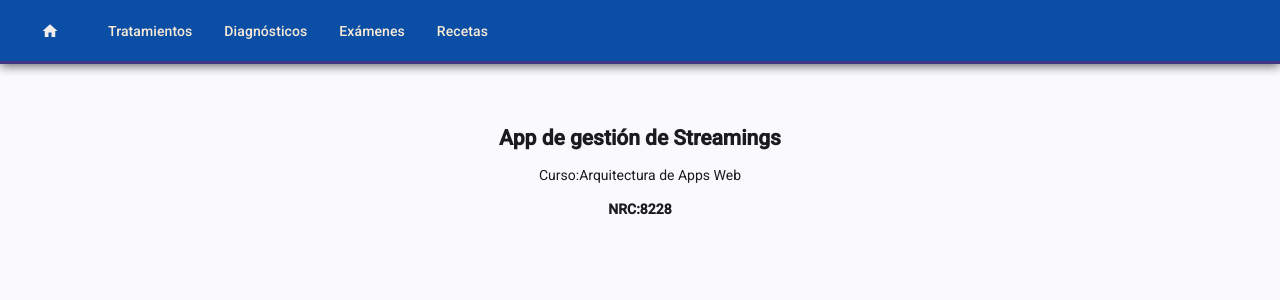
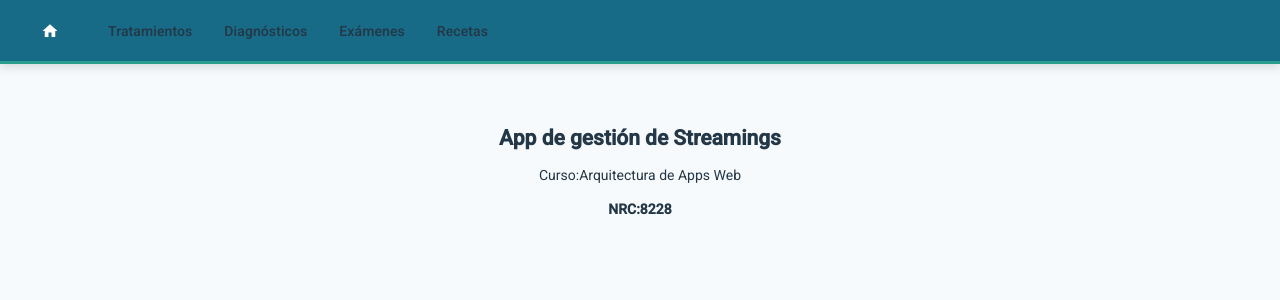
Before and after one commit to CarlosCollao2303/Proyect_Arqui_Web_Front, an Angular app: page / in a window 1280 px wide. Shown: the top 300 px of the page. Built offline with nearby package versions, Linux system fonts and the light colour scheme.

Commit message:
Implementacion de la paleta de colores

```diff
--- a/src/app/components/diagnosticoscomponent/dinsertarcomponent/dinsertarcomponent.css
+++ b/src/app/components/diagnosticoscomponent/dinsertarcomponent/dinsertarcomponent.css
@@ -3,16 +3,16 @@
   max-width: 650px;
   margin: 35px auto;
   padding: 25px 30px;
-  background-color: #fff;
+  background-color: var(--color-surface);
   border-radius: 14px;
-  box-shadow: 0 4px 18px rgba(0, 0, 0, 0.1);
+  box-shadow: 0 4px 18px rgba(36, 55, 70, 0.1);
   font-family: Arial, sans-serif;
   box-sizing: border-box;
 }
 
 h2 {
   text-align: center;
-  color: #2e2e7d;
+  color: var(--color-primary);
   font-size: 28px;
   font-weight: 700;
   margin: 0 0 15px;
@@ -32,15 +32,15 @@ button[type="submit"] {
   width: 100%;
   min-height: 42px;
   margin-top: 5px;
-  background-color: #2e367d;
-  color: white;
+  background-color: var(--color-primary);
+  color: var(--color-surface);
   font-size: 16px;
   font-weight: bold;
   border-radius: 8px;
 }
 
 button[type="submit"]:hover {
-  background-color: #1b2a5e;
+  background-color: #12566D;
 }
 
 p {
@@ -48,7 +48,7 @@ p {
   text-align: center;
   font-size: 15px;
   font-weight: 600;
-  color: #2d24a9;
+  color: var(--color-secondary);
 }
 
 @media (max-width: 600px) {
--- a/src/app/components/diagnosticoscomponent/dlistarcomponent/dlistarcomponent.css
+++ b/src/app/components/diagnosticoscomponent/dlistarcomponent/dlistarcomponent.css
@@ -2,14 +2,14 @@
   display: block;
   padding: 25px;
   font-family: Arial, sans-serif;
-  background-color: #f5f7f5;
+  background-color: var(--color-background);
   min-height: 80vh;
   box-sizing: border-box;
 }
 
 h2 {
   text-align: center;
-  color: #1b3a9d;
+  color: var(--color-primary);
   font-size: 28px;
   font-weight: bold;
   margin: 10px 0 25px;
@@ -27,7 +27,7 @@ h2 {
 .busqueda-id input {
   min-height: 38px;
   padding: 0 10px;
-  border: 1px solid #9da6c8;
+  border: 1px solid var(--color-border);
   border-radius: 6px;
 }
 
@@ -37,36 +37,36 @@ table {
   background-color: white;
   border-radius: 10px;
   overflow: hidden;
-  box-shadow: 0 4px 12px rgba(0, 0, 0, 0.1);
+  box-shadow: 0 4px 12px rgba(36, 55, 70, 0.1);
 }
 
 th[mat-header-cell] {
-  background-color: #d6dbf8;
-  color: #212320;
+  background-color: var(--color-primary-light);
+  color: var(--color-text);
   font-size: 14px;
   font-weight: 700;
   padding: 14px 16px;
   text-align: center;
   text-transform: uppercase;
   letter-spacing: 0.5px;
-  border-bottom: 3px solid #3e4586;
+  border-bottom: 3px solid var(--color-primary);
   white-space: nowrap;
 }
 
 td[mat-cell] {
-  color: #333;
+  color: var(--color-text);
   font-size: 14px;
   padding: 14px 16px;
   text-align: center;
-  border-bottom: 1px solid #e0e0e0;
+  border-bottom: 1px solid var(--color-border);
 }
 
 tr[mat-row]:nth-child(even) {
-  background-color: #f1f2f8;
+  background-color: var(--color-background);
 }
 
 tr[mat-row]:hover {
-  background-color: #c9d6f3;
+  background-color: rgba(42, 157, 143, 0.12);
   transition: background-color 0.2s ease;
 }
 
@@ -75,23 +75,23 @@ p {
   margin: 30px auto;
   padding: 18px;
   max-width: 500px;
-  background-color: white;
-  color: #3044c8;
+  background-color: var(--color-surface);
+  color: var(--color-primary);
   font-size: 16px;
   font-weight: 600;
   border-radius: 8px;
-  box-shadow: 0 3px 10px rgba(0, 0, 0, 0.08);
+  box-shadow: 0 3px 10px rgba(36, 55, 70, 0.08);
 }
 
 .btn-eliminar {
-  color: rgb(21, 29, 190);
+  color: var(--color-secondary);
   border: none;
   box-shadow: none;
   background: transparent;
 }
 
 .btn-eliminar:hover {
-  background-color: #b8b9f3;
+  background-color: var(--color-primary-light);
 }
 
 @media (max-width: 600px) {
--- a/src/app/components/examenescomponent/einsertarcomponent/einsertarcomponent.css
+++ b/src/app/components/examenescomponent/einsertarcomponent/einsertarcomponent.css
@@ -3,16 +3,16 @@
   max-width: 650px;
   margin: 35px auto;
   padding: 25px 30px;
-  background-color: #fff;
+  background-color: var(--color-surface);
   border-radius: 14px;
-  box-shadow: 0 4px 18px rgba(0, 0, 0, 0.1);
+  box-shadow: 0 4px 18px rgba(36, 55, 70, 0.1);
   font-family: Arial, sans-serif;
   box-sizing: border-box;
 }
 
 h2 {
   text-align: center;
-  color: #2e2e7d;
+  color: var(--color-primary);
   font-size: 28px;
   font-weight: 700;
   margin: 0 0 15px;
@@ -32,15 +32,15 @@ button[type="submit"] {
   width: 100%;
   min-height: 42px;
   margin-top: 5px;
-  background-color: #2e367d;
-  color: white;
+  background-color: var(--color-primary);
+  color: var(--color-surface);
   font-size: 16px;
   font-weight: bold;
   border-radius: 8px;
 }
 
 button[type="submit"]:hover {
-  background-color: #1b2a5e;
+  background-color: #12566D;
 }
 
 p {
@@ -48,7 +48,7 @@ p {
   text-align: center;
   font-size: 15px;
   font-weight: 600;
-  color: #2d24a9;
+  color: var(--color-secondary);
 }
 
 @media (max-width: 600px) {
--- a/src/app/components/examenescomponent/elistarcomponent/elistarcomponent.css
+++ b/src/app/components/examenescomponent/elistarcomponent/elistarcomponent.css
@@ -2,14 +2,14 @@
   display: block;
   padding: 25px;
   font-family: Arial, sans-serif;
-  background-color: #f5f7f5;
+  background-color: var(--color-background);
   min-height: 80vh;
   box-sizing: border-box;
 }
 
 h2 {
   text-align: center;
-  color: #1b3a9d;
+  color: var(--color-primary);
   font-size: 28px;
   font-weight: bold;
   margin: 10px 0 25px;
@@ -27,7 +27,7 @@ h2 {
 .busqueda-id input {
   min-height: 38px;
   padding: 0 10px;
-  border: 1px solid #9da6c8;
+  border: 1px solid var(--color-border);
   border-radius: 6px;
 }
 
@@ -37,36 +37,36 @@ table {
   background-color: white;
   border-radius: 10px;
   overflow: hidden;
-  box-shadow: 0 4px 12px rgba(0, 0, 0, 0.1);
+  box-shadow: 0 4px 12px rgba(36, 55, 70, 0.1);
 }
 
 th[mat-header-cell] {
-  background-color: #d6dbf8;
-  color: #212320;
+  background-color: var(--color-primary-light);
+  color: var(--color-text);
   font-size: 14px;
   font-weight: 700;
   padding: 14px 16px;
   text-align: center;
   text-transform: uppercase;
   letter-spacing: 0.5px;
-  border-bottom: 3px solid #3e4586;
+  border-bottom: 3px solid var(--color-primary);
   white-space: nowrap;
 }
 
 td[mat-cell] {
-  color: #333;
+  color: var(--color-text);
   font-size: 14px;
   padding: 14px 16px;
   text-align: center;
-  border-bottom: 1px solid #e0e0e0;
+  border-bottom: 1px solid var(--color-border);
 }
 
 tr[mat-row]:nth-child(even) {
-  background-color: #f1f2f8;
+  background-color: var(--color-background);
 }
 
 tr[mat-row]:hover {
-  background-color: #c9d6f3;
+  background-color: rgba(42, 157, 143, 0.12);
   transition: background-color 0.2s ease;
 }
 
@@ -75,23 +75,23 @@ p {
   margin: 30px auto;
   padding: 18px;
   max-width: 500px;
-  background-color: white;
-  color: #3044c8;
+  background-color: var(--color-surface);
+  color: var(--color-primary);
   font-size: 16px;
   font-weight: 600;
   border-radius: 8px;
-  box-shadow: 0 3px 10px rgba(0, 0, 0, 0.08);
+  box-shadow: 0 3px 10px rgba(36, 55, 70, 0.08);
 }
 
 .btn-eliminar {
-  color: rgb(21, 29, 190);
+  color: var(--color-secondary);
   border: none;
   box-shadow: none;
   background: transparent;
 }
 
 .btn-eliminar:hover {
-  background-color: #b8b9f3;
+  background-color: var(--color-primary-light);
 }
 
 @media (max-width: 600px) {
--- a/src/app/components/menucomponent/menucomponent.css
+++ b/src/app/components/menucomponent/menucomponent.css
@@ -1,48 +1,39 @@
 mat-toolbar {
 
- background: #0b4ea5;
+ background: var(--color-primary);
 
- color: #ffffff;
+ color: var(--color-surface);
 
  padding: 0 24px;
 
  gap: 8px;
 
- box-shadow: 0 2px 10px rgba(0, 0, 0, 0.6);
+ box-shadow: 0 2px 10px rgba(36, 55, 70, 0.2);
 
- border-bottom: 3px solid #3f3584;
+ border-bottom: 3px solid var(--color-secondary);
 
- --mat-button-text-label-text-color: #ffffff;
+ --mat-button-text-label-text-color: var(--color-surface);
 
 }
 
 
 
-button {
-
- color: #171313;
-
+.nav-button {
+ color: var(--color-surface);
  font-weight: 500;
-
  border-radius: 8px;
-
  transition: background 0.2s;
-
-
 }
 
 
-
-button:hover {
-
- background: rgba(229, 9, 20, 0.2);
-
+.nav-button:hover {
+ background: rgba(117, 183, 158, 0.2);
 }
 
 
 
 mat-icon {
 
- color: #f2ecec;
+ color: var(--color-surface);
 
 }
--- a/src/app/components/menucomponent/menucomponent.html
+++ b/src/app/components/menucomponent/menucomponent.html
@@ -1,28 +1,28 @@
 <div class="container">
   <mat-toolbar>
-    <button matButton>
+    <button matButton class="nav-button">
       <mat-icon aria-hidden="false" aria-label="Example home icon" fontIcon="home"></mat-icon>
     </button>
 
-    <button matButton [matMenuTriggerFor]="menuTratamientos" style="color: antiquewhite;">Tratamientos</button>
+    <button matButton class="nav-button" [matMenuTriggerFor]="menuTratamientos">Tratamientos</button>
     <mat-menu #menuTratamientos="matMenu">
       <button mat-menu-item routerLink="/tratamientos/listar">Listar</button>
       <button mat-menu-item routerLink="/tratamientos/insertar">Insertar</button>
     </mat-menu>
 
-    <button matButton [matMenuTriggerFor]="menuDiagnosticos" style="color: antiquewhite;">Diagnósticos</button>
+    <button matButton class="nav-button" [matMenuTriggerFor]="menuDiagnosticos">Diagnósticos</button>
     <mat-menu #menuDiagnosticos="matMenu">
       <button mat-menu-item routerLink="/diagnosticos/listar">Listar</button>
       <button mat-menu-item routerLink="/diagnosticos/insertar">Insertar</button>
     </mat-menu>
 
-    <button matButton [matMenuTriggerFor]="menuExamenes" style="color: antiquewhite;">Exámenes</button>
+    <button matButton class="nav-button" [matMenuTriggerFor]="menuExamenes">Exámenes</button>
     <mat-menu #menuExamenes="matMenu">
       <button mat-menu-item routerLink="/examenes/listar">Listar</button>
       <button mat-menu-item routerLink="/examenes/insertar">Insertar</button>
     </mat-menu>
 
-    <button matButton [matMenuTriggerFor]="menuRecetas" style="color: antiquewhite;">Recetas</button>
+    <button matButton class="nav-button" [matMenuTriggerFor]="menuRecetas">Recetas</button>
     <mat-menu #menuRecetas="matMenu">
       <button mat-menu-item routerLink="/recetas/listar">Listar</button>
       <button mat-menu-item routerLink="/recetas/insertar">Insertar</button>
--- a/src/app/components/recetascomponent/rinsertarcomponent/rinsertarcomponent.css
+++ b/src/app/components/recetascomponent/rinsertarcomponent/rinsertarcomponent.css
@@ -3,16 +3,16 @@
   max-width: 650px;
   margin: 35px auto;
   padding: 25px 30px;
-  background-color: #fff;
+  background-color: var(--color-surface);
   border-radius: 14px;
-  box-shadow: 0 4px 18px rgba(0, 0, 0, 0.1);
+  box-shadow: 0 4px 18px rgba(36, 55, 70, 0.1);
   font-family: Arial, sans-serif;
   box-sizing: border-box;
 }
 
 h2 {
   text-align: center;
-  color: #2e2e7d;
+  color: var(--color-primary);
   font-size: 28px;
   font-weight: 700;
   margin: 0 0 15px;
@@ -32,15 +32,15 @@ button[type="submit"] {
   width: 100%;
   min-height: 42px;
   margin-top: 5px;
-  background-color: #2e367d;
-  color: white;
+  background-color: var(--color-primary);
+  color: var(--color-surface);
   font-size: 16px;
   font-weight: bold;
   border-radius: 8px;
 }
 
 button[type="submit"]:hover {
-  background-color: #1b2a5e;
+  background-color: #12566D;
 }
 
 p {
@@ -48,7 +48,7 @@ p {
   text-align: center;
   font-size: 15px;
   font-weight: 600;
-  color: #2d24a9;
+  color: var(--color-secondary);
 }
 
 @media (max-width: 600px) {
--- a/src/app/components/recetascomponent/rlistarcomponent/rlistarcomponent.css
+++ b/src/app/components/recetascomponent/rlistarcomponent/rlistarcomponent.css
@@ -2,14 +2,14 @@
   display: block;
   padding: 25px;
   font-family: Arial, sans-serif;
-  background-color: #f5f7f5;
+  background-color: var(--color-background);
   min-height: 80vh;
   box-sizing: border-box;
 }
 
 h2 {
   text-align: center;
-  color: #1b3a9d;
+  color: var(--color-primary);
   font-size: 28px;
   font-weight: bold;
   margin: 10px 0 25px;
@@ -27,7 +27,7 @@ h2 {
 .busqueda-id input {
   min-height: 38px;
   padding: 0 10px;
-  border: 1px solid #9da6c8;
+  border: 1px solid var(--color-border);
   border-radius: 6px;
 }
 
@@ -37,36 +37,36 @@ table {
   background-color: white;
   border-radius: 10px;
   overflow: hidden;
-  box-shadow: 0 4px 12px rgba(0, 0, 0, 0.1);
+  box-shadow: 0 4px 12px rgba(36, 55, 70, 0.1);
 }
 
 th[mat-header-cell] {
-  background-color: #d6dbf8;
-  color: #212320;
+  background-color: var(--color-primary-light);
+  color: var(--color-text);
   font-size: 14px;
   font-weight: 700;
   padding: 14px 16px;
   text-align: center;
   text-transform: uppercase;
   letter-spacing: 0.5px;
-  border-bottom: 3px solid #3e4586;
+  border-bottom: 3px solid var(--color-primary);
   white-space: nowrap;
 }
 
 td[mat-cell] {
-  color: #333;
+  color: var(--color-text);
   font-size: 14px;
   padding: 14px 16px;
   text-align: center;
-  border-bottom: 1px solid #e0e0e0;
+  border-bottom: 1px solid var(--color-border);
 }
 
 tr[mat-row]:nth-child(even) {
-  background-color: #f1f2f8;
+  background-color: var(--color-background);
 }
 
 tr[mat-row]:hover {
-  background-color: #c9d6f3;
+  background-color: rgba(42, 157, 143, 0.12);
   transition: background-color 0.2s ease;
 }
 
@@ -75,23 +75,23 @@ p {
   margin: 30px auto;
   padding: 18px;
   max-width: 500px;
-  background-color: white;
-  color: #3044c8;
+  background-color: var(--color-surface);
+  color: var(--color-primary);
   font-size: 16px;
   font-weight: 600;
   border-radius: 8px;
-  box-shadow: 0 3px 10px rgba(0, 0, 0, 0.08);
+  box-shadow: 0 3px 10px rgba(36, 55, 70, 0.08);
 }
 
 .btn-eliminar {
-  color: rgb(21, 29, 190);
+  color: var(--color-secondary);
   border: none;
   box-shadow: none;
   background: transparent;
 }
 
 .btn-eliminar:hover {
-  background-color: #b8b9f3;
+  background-color: var(--color-primary-light);
 }
 
 @media (max-width: 600px) {
--- a/src/app/components/tratamientoscomponent/tinsertarcomponent/tinsertarcomponent.css
+++ b/src/app/components/tratamientoscomponent/tinsertarcomponent/tinsertarcomponent.css
@@ -10,11 +10,11 @@
 
  padding: 25px 30px;
 
- background-color: #ffffff;
+ background-color: var(--color-surface);
 
  border-radius: 14px;
 
- box-shadow: 0 4px 18px rgba(0, 0, 0, 0.10);
+ box-shadow: 0 4px 18px rgba(36, 55, 70, 0.1);
 
  font-family: Arial, sans-serif;
 
@@ -30,7 +30,7 @@ h2 {
 
  text-align: center;
 
- color: #2e2e7d;
+ color: var(--color-primary);
 
  font-size: 28px;
 
@@ -86,7 +86,7 @@ mat-checkbox {
 
  padding: 0;
 
- color: #333333;
+ color: var(--color-text);
 
 }
 
@@ -102,9 +102,8 @@ button[type="submit"] {
 
  margin: 5px 0 0 0;
 
- background-color: #2e367d;
-
- color: white;
+ background-color: var(--color-primary);
+ color: var(--color-surface);
 
  font-size: 16px;
 
@@ -124,9 +123,8 @@ button[type="submit"] {
 
 button[type="submit"]:hover {
 
- background-color: #1b2a5e;
-
- box-shadow: 0 4px 10px rgba(46, 125, 50, 0.3);
+ background-color: #12566D;
+ box-shadow: 0 4px 10px rgba(23, 107, 135, 0.3);
 
 }
 
@@ -144,7 +142,7 @@ p {
 
  font-weight: 600;
 
- color: #2d24a9;
+ color: var(--color-secondary);
 
 }
 
--- a/src/app/components/tratamientoscomponent/tlistarcomponent/tlistarcomponent.css
+++ b/src/app/components/tratamientoscomponent/tlistarcomponent/tlistarcomponent.css
@@ -8,7 +8,7 @@
 
  font-family: Arial, sans-serif;
 
- background-color: #f5f7f5;
+ background-color: var(--color-background);
 
  min-height: 80vh;
 
@@ -24,7 +24,7 @@ h2 {
 
  text-align: center;
 
- color: #1b3a9d;
+ color: var(--color-primary);
 
  font-size: 28px;
 
@@ -50,7 +50,7 @@ h2 {
 .busqueda-id input {
  min-height: 38px;
  padding: 0 10px;
- border: 1px solid #9da6c8;
+ border: 1px solid var(--color-border);
  border-radius: 6px;
 }
 
@@ -66,7 +66,7 @@ table {
 
  overflow: hidden;
 
- box-shadow: 0 4px 12px rgba(0, 0, 0, 0.10);
+ box-shadow: 0 4px 12px rgba(36, 55, 70, 0.1);
 
 }
 
@@ -84,9 +84,8 @@ table {
 
 th[mat-header-cell] {
 
- background-color: #d6dbf8;
-
- color: #212320;
+ background-color: var(--color-primary-light);
+ color: var(--color-text);
 
  font-size: 14px;
 
@@ -100,7 +99,7 @@ th[mat-header-cell] {
 
  letter-spacing: 0.5px;
 
- border-bottom: 3px solid #3e4586;
+ border-bottom: 3px solid var(--color-primary);
 
  white-space: nowrap;
 
@@ -114,7 +113,7 @@ th[mat-header-cell] {
 
 td[mat-cell] {
 
- color: #333333;
+ color: var(--color-text);
 
  font-size: 14px;
 
@@ -122,7 +121,7 @@ td[mat-cell] {
 
  text-align: center;
 
- border-bottom: 1px solid #e0e0e0;
+ border-bottom: 1px solid var(--color-border);
 
 }
 
@@ -132,7 +131,7 @@ td[mat-cell] {
 
 tr[mat-row]:nth-child(even) {
 
- background-color: #f1f2f8;
+ background-color: var(--color-background);
 
 }
 
@@ -142,7 +141,7 @@ tr[mat-row]:nth-child(even) {
 
 tr[mat-row]:hover {
 
- background-color: #c9d6f3;
+ background-color: rgba(42, 157, 143, 0.12);
 
  transition: background-color 0.2s ease;
 
@@ -162,9 +161,8 @@ p {
 
  max-width: 500px;
 
- background-color: white;
-
- color: #3044c8;
+ background-color: var(--color-surface);
+ color: var(--color-primary);
 
  font-size: 16px;
 
@@ -172,7 +170,7 @@ p {
 
  border-radius: 8px;
 
- box-shadow: 0 3px 10px rgba(0, 0, 0, 0.08);
+ box-shadow: 0 3px 10px rgba(36, 55, 70, 0.08);
 
 }
 
@@ -212,7 +210,7 @@ p {
 
 .btn-eliminar {
 
-  color: rgb(21, 29, 190);
+  color: var(--color-secondary);
 
   border: none;
 
@@ -226,6 +224,6 @@ p {
 
 .btn-eliminar:hover {
 
-  background-color: #b8b9f3;
+  background-color: var(--color-primary-light);
 
 }
--- a/src/styles.css
+++ b/src/styles.css
@@ -1 +1,56 @@
 /* You can add global styles to this file, and also import other style files */
+html {
+  --color-primary: #176B87;
+  --color-secondary: #2A9D8F;
+  --color-accent: #75B79E;
+  --color-primary-light: #EAF7F5;
+  --color-background: #F7FAFC;
+  --color-surface: #FFFFFF;
+  --color-text: #243746;
+  --color-text-secondary: #526575;
+  --color-success: #237A48;
+  --color-warning: #9A6200;
+  --color-error: #C53939;
+  --color-border: #DCE5E9;
+
+  --mat-sys-background: var(--color-background);
+  --mat-sys-on-background: var(--color-text);
+  --mat-sys-primary: var(--color-primary);
+  --mat-sys-on-primary: var(--color-surface);
+  --mat-sys-primary-container: var(--color-primary-light);
+  --mat-sys-on-primary-container: var(--color-text);
+  --mat-sys-secondary: var(--color-secondary);
+  --mat-sys-on-secondary: var(--color-surface);
+  --mat-sys-secondary-container: var(--color-primary-light);
+  --mat-sys-on-secondary-container: var(--color-text);
+  --mat-sys-tertiary: var(--color-accent);
+  --mat-sys-on-tertiary: var(--color-text);
+  --mat-sys-error: var(--color-error);
+  --mat-sys-on-error: var(--color-surface);
+  --mat-sys-error-container: #FCE8E8;
+  --mat-sys-on-error-container: var(--color-error);
+  --mat-sys-outline: var(--color-text-secondary);
+  --mat-sys-outline-variant: var(--color-border);
+  --mat-sys-surface: var(--color-background);
+  --mat-sys-on-surface: var(--color-text);
+  --mat-sys-on-surface-variant: var(--color-text-secondary);
+  --mat-sys-surface-bright: var(--color-surface);
+  --mat-sys-surface-container: var(--color-surface);
+  --mat-sys-surface-container-high: var(--color-surface);
+  --mat-sys-surface-container-highest: var(--color-surface);
+  --mat-sys-surface-container-low: var(--color-background);
+  --mat-sys-surface-container-lowest: var(--color-surface);
+  --mat-sys-surface-dim: var(--color-background);
+  --mat-sys-surface-tint: var(--color-primary);
+}
+
+.mat-mdc-menu-panel {
+  --mat-menu-container-color: var(--color-surface);
+  --mat-menu-item-label-text-color: var(--color-text);
+  --mat-menu-item-icon-color: var(--color-primary);
+  --mat-menu-item-hover-state-layer-color: rgba(42, 157, 143, 0.12);
+}
+
+.mat-mdc-menu-panel .mat-mdc-menu-item {
+  color: var(--color-text);
+}
```
